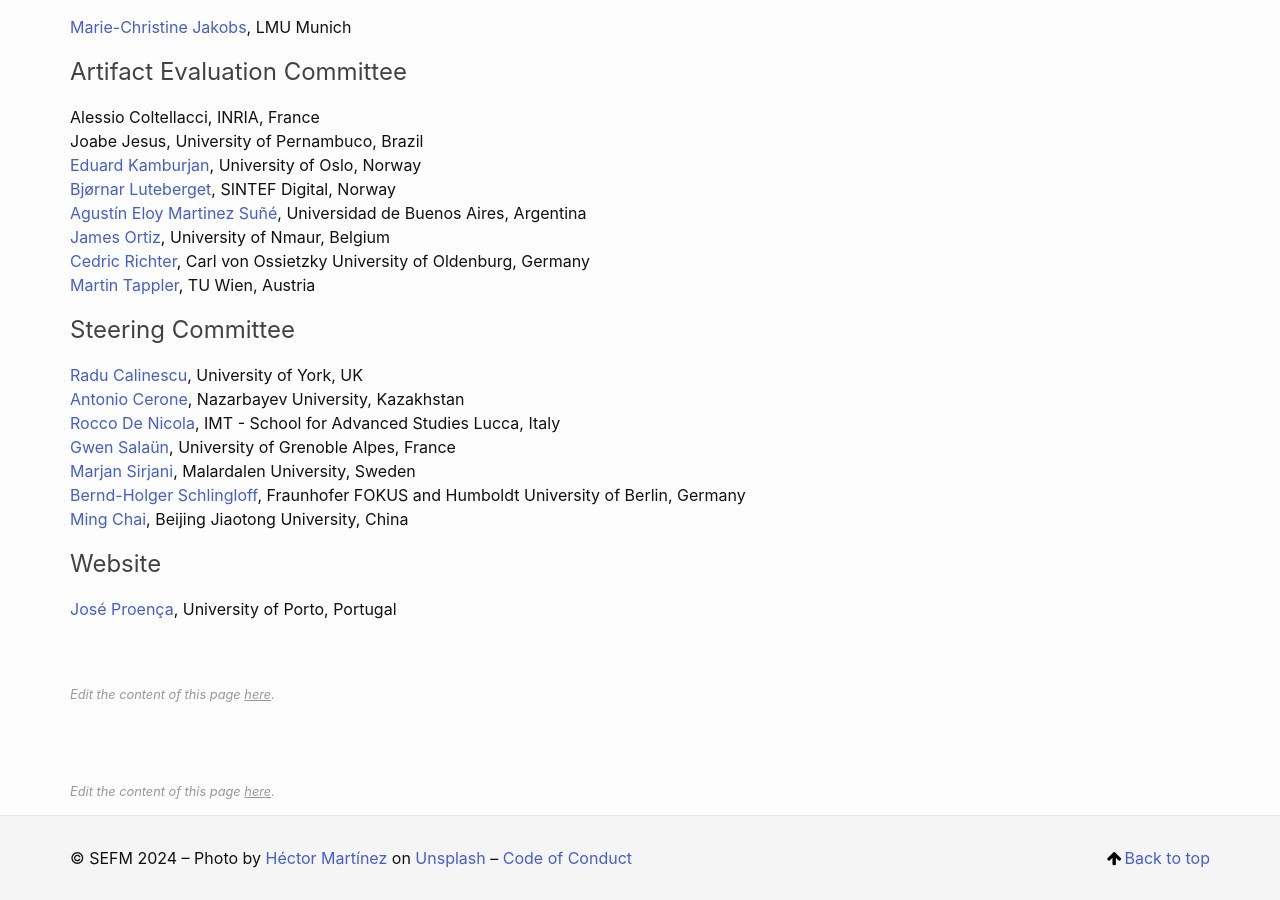
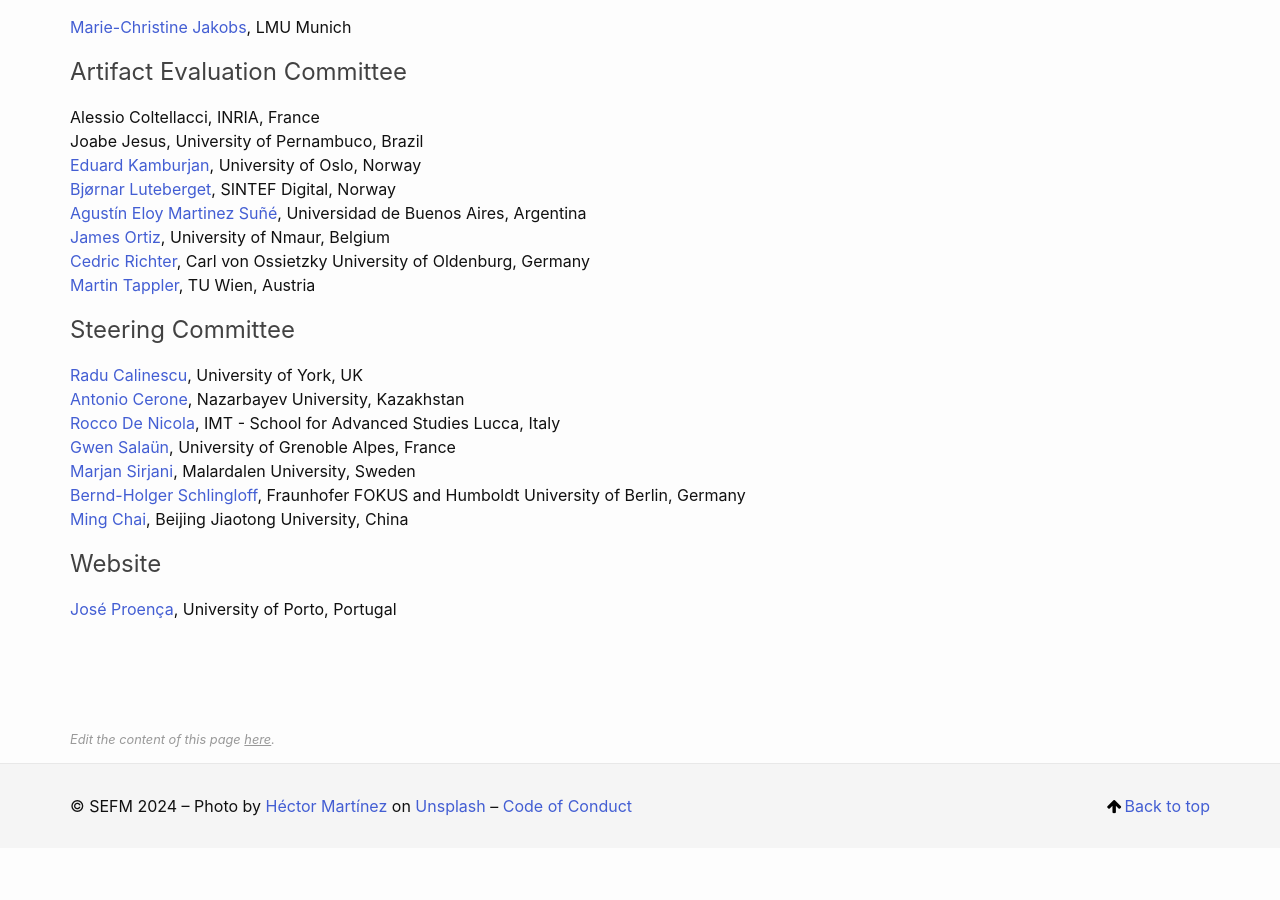
Before and after one commit to sefm-conference/2024, a Jekyll site: the page built from _pages/committees.md, in a window 1280 px wide and 900 px high, scrolled down 1746 px. Built offline with Jekyll 4.4.1, drawn with Linux system fonts in a browser that asks for light colours; after the commit the page ends 2594 px from its top, so only the background shows below that.

Commit message:
fixed typo

```diff
--- a/_pages/committees.md
+++ b/_pages/committees.md
@@ -111,5 +111,6 @@ Tiago Soares, NOVA School of Science and Technology, Portugal
 ## Website
 [José Proença](https://jose.proenca.org/), University of Porto, Portugal
 
-Edit the content of this page [here](https://github.com/sefm-conference/2024/blob/main/_pages/committees.md).
+<!-- Edit the content of this page [here](https://github.com/sefm-conference/2024/blob/main/_pages/committees.md).
 {: .editNote}
+ -->
```
